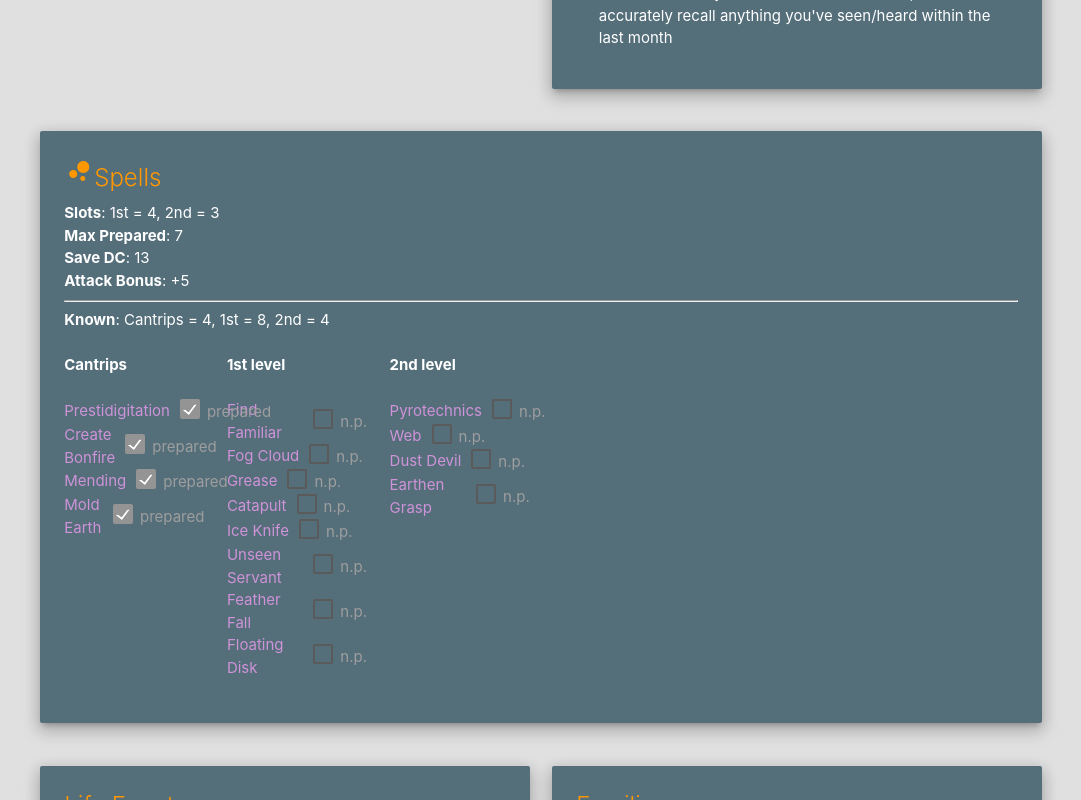
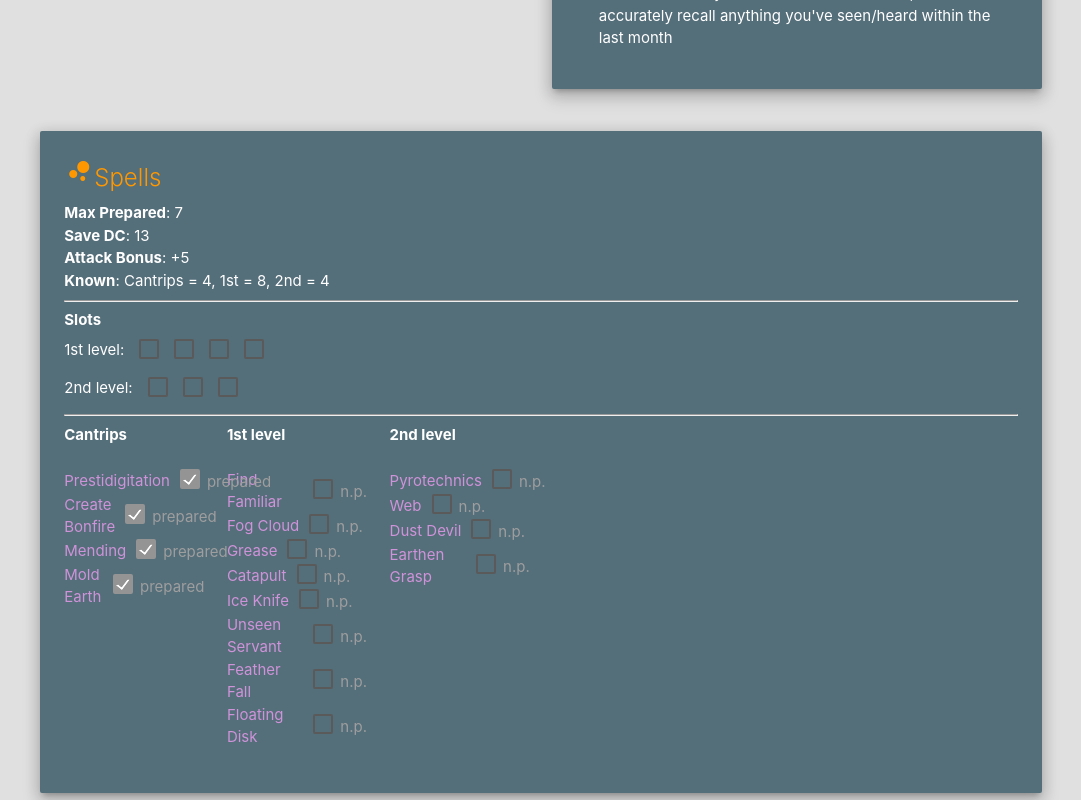
Before and after one commit to Celeo/reed_tealeaf, a React app: page / in a window 1280 px wide. Shown: the part 1600-2400 px from the top of the page, without its empty margins (99-1180 px from the left). Built offline with nearby package versions, Linux system fonts and the light colour scheme.

Commit message:
Spell slots

```diff
--- a/src/characterData.json
+++ b/src/characterData.json
@@ -113,7 +113,10 @@
   ],
   "casting": {
     "known": "Cantrips = 4, 1st = 8, 2nd = 4",
-    "slots": "1st = 4, 2nd = 3",
+    "slots": [
+      4,
+      3
+    ],
     "maxPrepared": 7,
     "saveDC": 13,
     "attackBonus": 5
--- a/src/components/Spells.jsx
+++ b/src/components/Spells.jsx
@@ -23,6 +23,24 @@ const printSpellLevel = (level) => {
 }
 
 const getModalRef = () => document.querySelector('#spellModal')
+
+const slotsForLevel = (level, count) => {
+  const boxes = []
+  for (let index = 0; index < count; index++) {
+    boxes.push(
+      <label key={index}>
+        <input type="checkbox" className="filled-in" key={index} />
+        <span></span>
+      </label>
+    )
+  }
+  return (
+    <div key={level} style={{ paddingTop: '0.5rem' }} className="valign-wrapper">
+      <span style={{ paddingRight: '1rem', paddingBottom: '0.5rem' }}>{ printSpellLevel(level + 1) }:</span>
+      { boxes }
+    </div>
+  )
+}
 
 export class Spells extends React.Component {
   constructor (props) {
@@ -79,13 +97,16 @@ export class Spells extends React.Component {
             <i className="material-icons small">bubble_chart</i>
           Spells
           </span>
-          <p><b>Slots</b>: { this.props.casting.slots }</p>
-          {/* TODO need to be able to keep track of slots */}
           <p><b>Max Prepared</b>: { this.props.casting.maxPrepared }</p>
           <p><b>Save DC</b>: { this.props.casting.saveDC }</p>
           <p><b>Attack Bonus</b>: { attackBonus }</p>
+          <p><b>Known</b>: { this.props.casting.known }</p>
           <hr />
-          <p><b>Known</b>: { this.props.casting.known }</p><br />
+          <p><b>Slots</b></p>
+          {
+            this.props.casting.slots.map((s, i) => slotsForLevel(i, s))
+          }
+          <hr />
           <div className="row">
             {
               this.props.spells.map((spellsInLevel, level) => (
```
